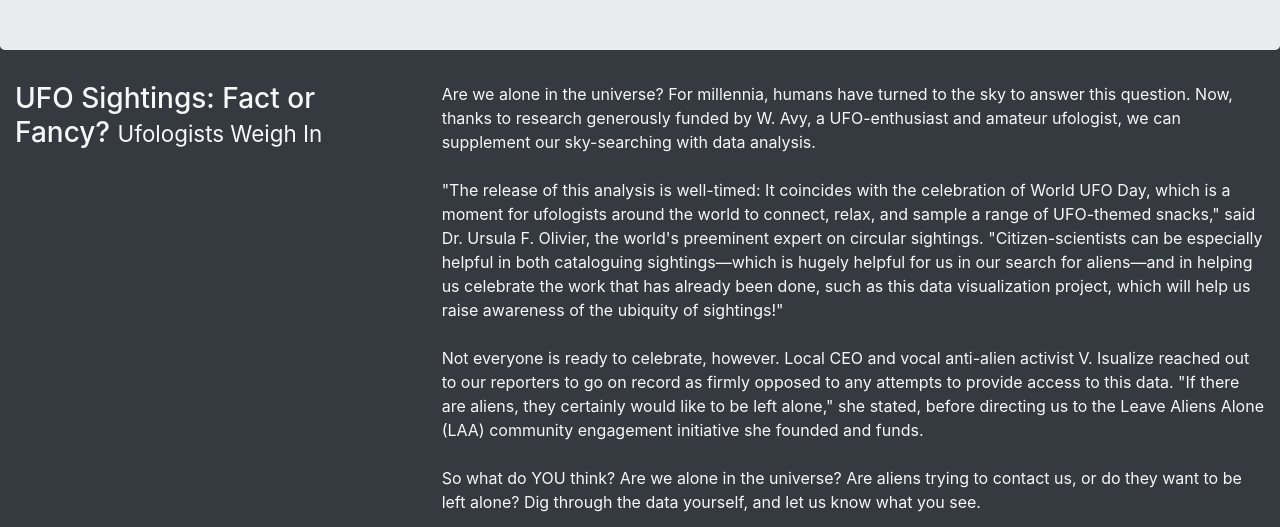
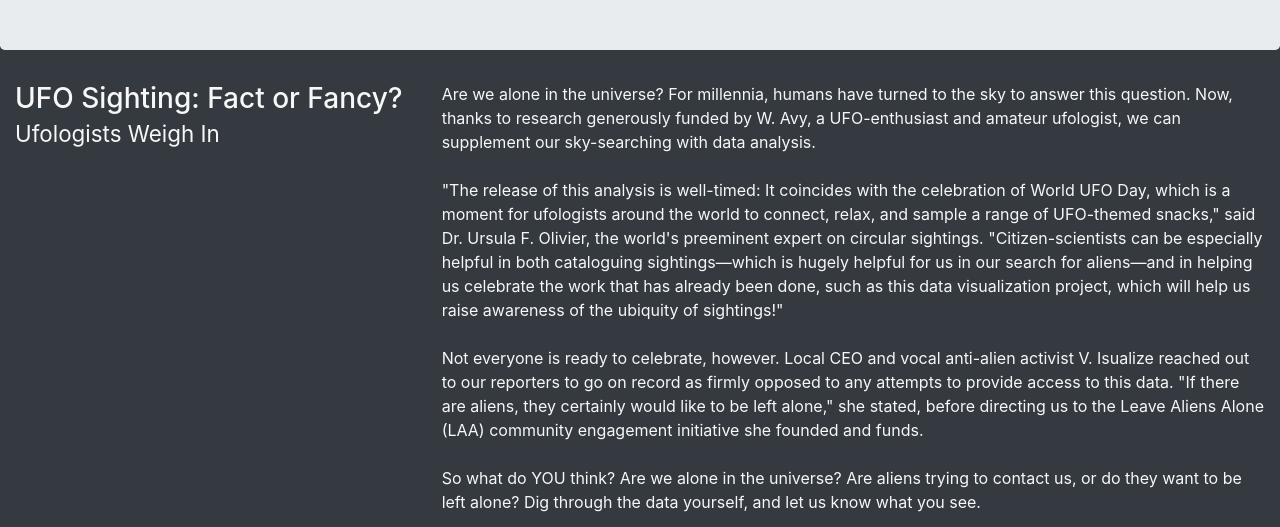
Before and after one commit to juliacho22/UFOs, a plain HTML site: page index.html in a window 1280 px wide. Shown: the part 209-736 px from the top of the page. Drawn offline with nearby package versions, Linux system fonts and the light colour scheme; files whose address does not match are found by name.

Commit message:
finishing challenge deliverable 1

```diff
--- a/index.html
+++ b/index.html
@@ -24,7 +24,7 @@
         <div class="container-fluid">
             <div class="row">
                 <div class="col-md-4">
-                    <h3>UFO Sightings: Fact or Fancy? <small>Ufologists Weigh In</small></h3>
+                    <h3>UFO Sighting: Fact or Fancy? <small> Ufologists Weigh In</small></h3>
                 </div>
                 <div class="col-md-8">
                     <p>
```
